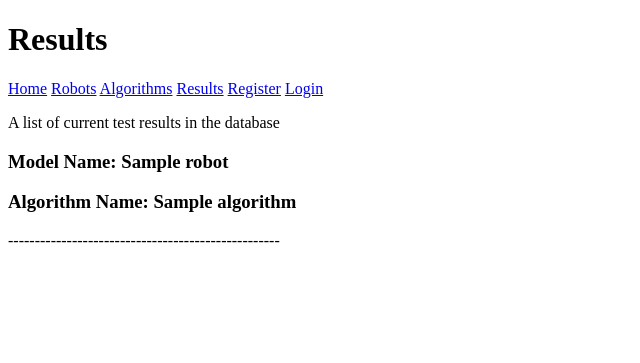
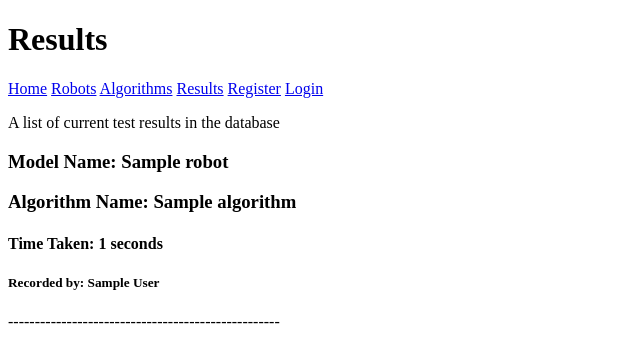
Before and after one commit to Sboncio/Flask-website, a Flask app: page /results in a window 1280 px wide. Shown: the top 363 px of the page, without its empty margins (0-640 px from the left). Run offline with Flask 2, Linux system fonts and the light colour scheme; tables that the repository leaves empty hold one stand-in row (values such as "Sample post").

Commit message:
Added ability to submit results with user's names

```diff
--- a/application/forms.py
+++ b/application/forms.py
@@ -98,6 +98,11 @@ class AlgorithmForm(FlaskForm):
 class ResultForm(FlaskForm):
     robot_id = SelectField()
     algorithm_id = SelectField()
+    time_taken = IntegerField('Time taken(s)',
+        validators=[
+            DataRequired()
+        ]
+    )
     submit = SubmitField('Add!')
     def __init__(self):
         super(ResultForm, self).__init__()
--- a/application/models.py
+++ b/application/models.py
@@ -12,6 +12,7 @@ class Users(db.Model, UserMixin):
     last_name = db.Column(db.String(100), nullable=False)
     email = db.Column(db.String(500), nullable=False, unique=True)
     password = db.Column(db.String(500), nullable=False)
+    userresult = db.relationship('Results',backref='author',lazy=True)
 
     def __repr__(self):
         return ''.join(['UserID: ',str(self.id),'\r\n','Email: ', self.email])
@@ -47,4 +48,4 @@ class Results(db.Model):
     robot_id = db.Column(db.Integer, db.ForeignKey('robots.id'), nullable=False)
     algorithm_id = db.Column(db.Integer, db.ForeignKey('algorithms.id'), nullable=False)
     time_taken = db.Column(db.Integer, nullable=False)
-    #user_id = db.Column(db.Integer, db.ForeignKey('users.id'), nullable=False)
+    user_id = db.Column(db.Integer, db.ForeignKey('users.id'), nullable=False)
--- a/application/routes.py
+++ b/application/routes.py
@@ -32,8 +32,9 @@ def addResult():
         resultData = Results(
             robot_id = form.robot_id.data,
             algorithm_id = form.algorithm_id.data,
-            time_taken = form.time_taken.data
-        )
+            time_taken = form.time_taken.data,
+            author = current_user
+       )
 
         db.session.add(resultData)
         db.session.commit()
--- a/application/templates/result.html
+++ b/application/templates/result.html
@@ -5,6 +5,8 @@
          <div>
             <h3>Model Name: {{ result.robot.model_name }}</h3>
             <h3>Algorithm Name: {{ result.algorithm.algorithm_name }} </h3>
+            <h4>Time Taken: {{ result.time_taken }} seconds </h4>
+            <h5>Recorded by: {{result.author.first_name}} {{result.author.last_name}}</h5>
             <p>---------------------------------------------------</p>
         </div>
     {% endfor %}
```
